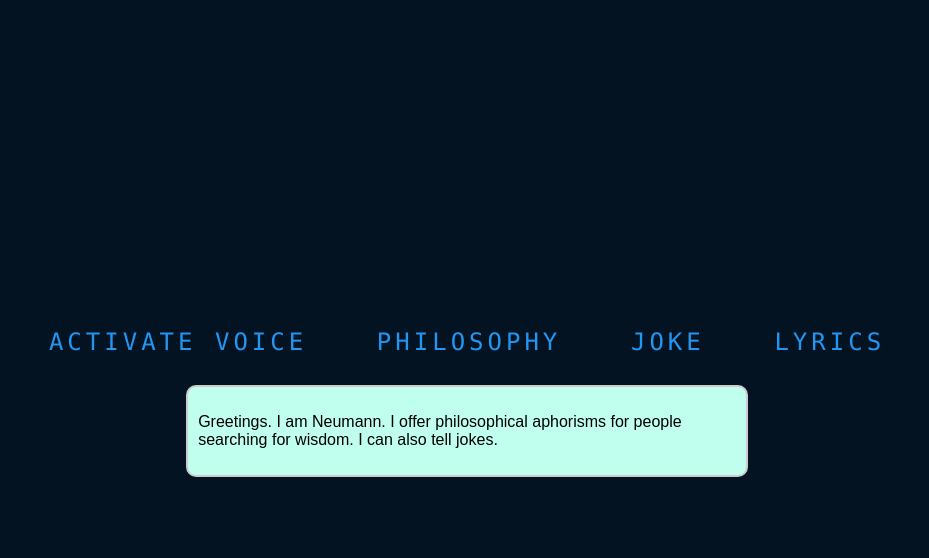
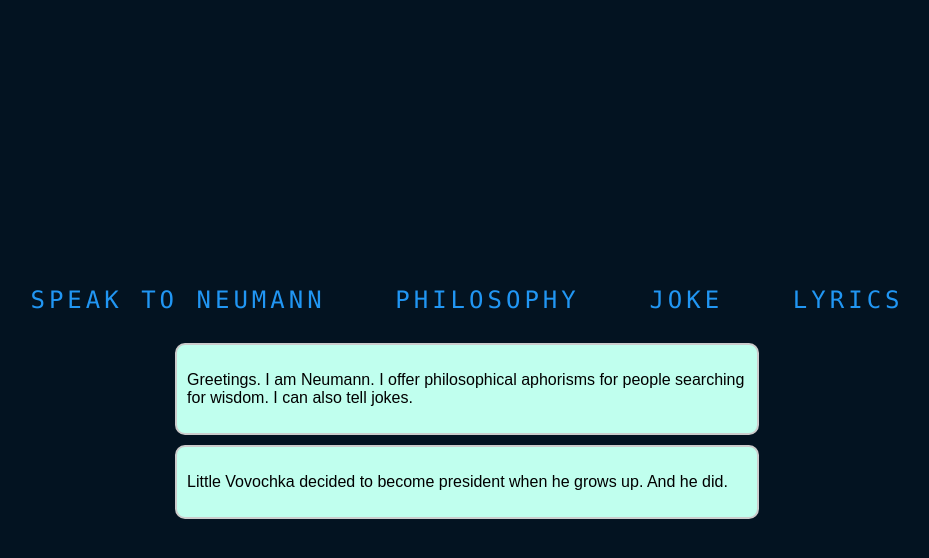
Before and after one commit to JWoltjen/Neumann-1.0, a plain HTML site: page index.html in a window 1280 px wide. Both pictures are taken after a click on the link "JOKE". Shown: the whole page, without its empty margins (173-1102 px from the left). Drawn offline with Linux system fonts and the light colour scheme.

Commit message:
add joke button as alternative to speech

```diff
--- a/app.js
+++ b/app.js
@@ -328,6 +328,9 @@ voice.addEventListener('click', () => {
 philosophybtn.addEventListener('click', () => {
     buttonVoice(philosophyQuotes);
 })
+jokebtn.addEventListener('click', () => {
+    buttonVoice(joke);
+})
 
 
 recognition.onresult = (event) => {
--- a/index.html
+++ b/index.html
@@ -8,7 +8,7 @@
 </head>
 <body>
     <div id="container">
-        <a class="voice" href="#">Activate Voice</a>
+        <a class="voice" href="#">Speak to Neumann</a>
         <a class="philosophy" href="#">Philosophy</a>
         <a class="joke" href="#">Joke</a>
         <a class="lyrics" href="#">Lyrics</a>
```
